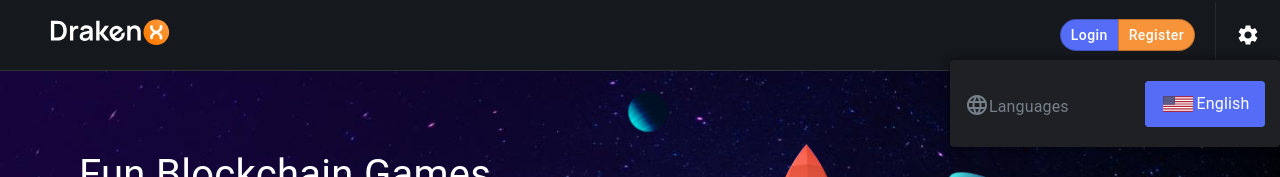
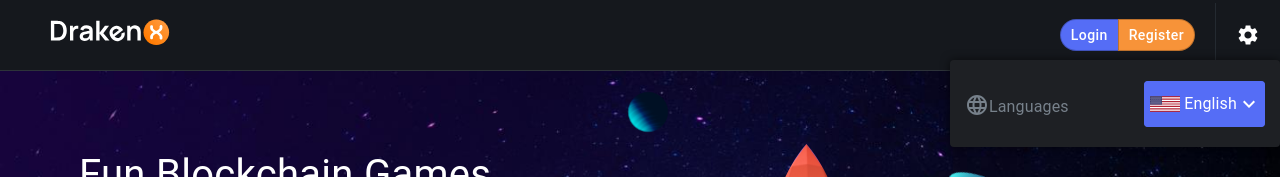
Before and after one commit to thanhtai-personal/landingPage, a React app: page / in a window 1280 px wide. Both pictures are taken after a click on the button 1247 px from the left and 35 px from the top of the page. Shown: the top 177 px of the page. Built offline with nearby package versions, Linux system fonts and the light colour scheme; a web font is replaced by a local one.

Commit message:
expand icon

```diff
--- a/src/components/materialUIs/menuList.tsx
+++ b/src/components/materialUIs/menuList.tsx
@@ -6,6 +6,7 @@ import Paper from '@material-ui/core/Paper'
 import Popper from '@material-ui/core/Popper'
 import MenuItem from '@material-ui/core/MenuItem'
 import MenuList from '@material-ui/core/MenuList'
+import { ExpandMore as ExpandMoreIcon, ExpandLess as ExpandLessIcon } from '@material-ui/icons'
 import { makeStyles, createStyles, Theme } from '@material-ui/core/styles'
 
 interface ISelectionMenuProps {
@@ -21,7 +22,6 @@ const useStyles = makeStyles((theme: Theme) =>
       display: 'flex',
       color: '#fff',
       backgroundColor: '#556df6',
-      width: '120px',
       borderRadius: '4px'
     },
     paper: {
@@ -39,6 +39,8 @@ const useStyles = makeStyles((theme: Theme) =>
       transition: 'all .3s cubic-bezier(.645,.045,.355,1) 0s',
       color: '#fff',
       alignItems: 'center',
+      paddingLeft: '3px',
+      paddingRight: '3px',
       '&:hover': {
         boxShadow: `0 0 10px 0 #556df6`,
         backgroundColor: '#556df6',
@@ -103,6 +105,7 @@ export default function SelectionMenu(props: ISelectionMenuProps) {
         className={classes.selectionButton}
       >
         {items.find((it) => (it.key === defaultValue))?.label}
+        {open ?  <ExpandLessIcon /> : <ExpandMoreIcon />}
       </Button>
       <Popper open={open} className={classes.menuOptionsPanel} anchorEl={anchorRef.current} role={undefined} transition disablePortal>
         {({ TransitionProps, placement }) => (
```
Also changed, not shown: 1 other file (tests, documents, lock files or other folders).
